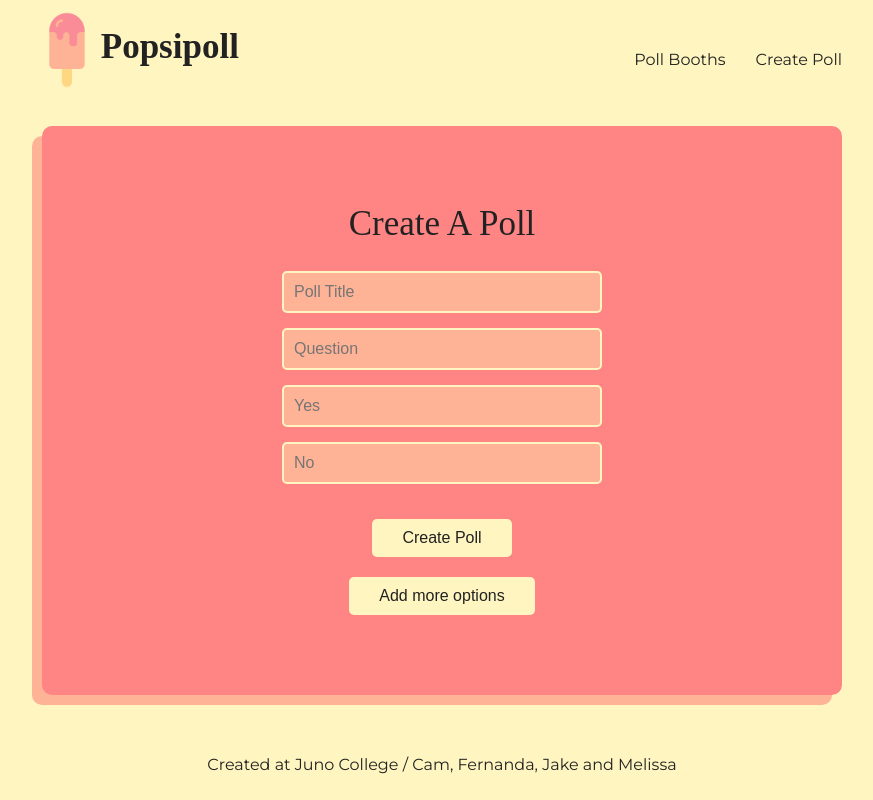
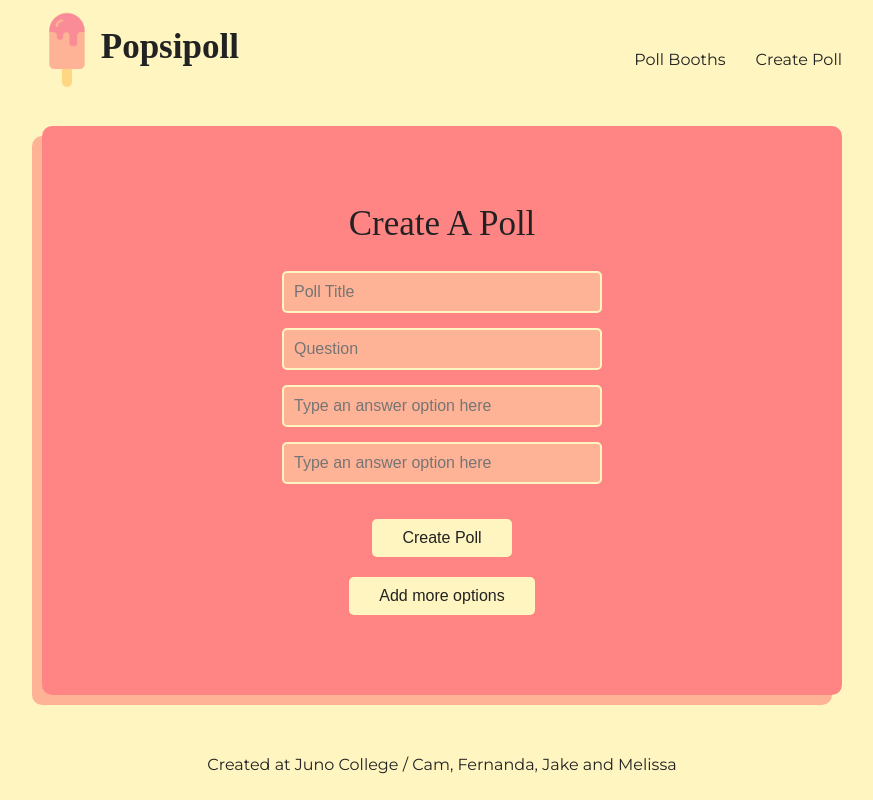
Before and after one commit to fthiesen/popsipoll, a React (Create React App) app: page / in a window 1280 px wide. Shown: the whole page, without its empty margins (198-1071 px from the left). Built offline with nearby package versions, Linux system fonts and the light colour scheme; a web font is replaced by a local one.

Commit message:
finished adding more answers

```diff
--- a/src/App.scss
+++ b/src/App.scss
@@ -154,6 +154,10 @@ main {
     border-radius: 5px;
     padding: 10px;
   }
+  div {
+    width: 100%;
+    text-align: center;
+  }
   .radio {
     margin-bottom: 5px;
     label {
--- a/src/CreatePoll.js
+++ b/src/CreatePoll.js
@@ -16,7 +16,7 @@ function CreatePoll() {
         }
     });
 
-    const [ options, setOptions ] = useState([]);
+    const [ options, setOptions ] = useState(["option1", "option2"]);
 
     const handleSubmit = (e) => {
         e.preventDefault();
@@ -33,13 +33,10 @@ function CreatePoll() {
     }
 
     const handleChange = (e) => {
-
         setFormFields({ ...formFields, [e.target.name]: e.target.value });
-
     }
 
     const handleChangeAnswers = (e) => {
-
         setFormFields({
             ...formFields,
             answers: {
@@ -54,24 +51,23 @@ function CreatePoll() {
 
     const addOptions = () => {
         const answers = Object.keys(formFields.answers);
-        const optionNumber = answers.length;
-        const newOption = {}
-        newOption.option3 = { title: '', votes: 0}
+        const newOption = `option${answers.length + 1}`;
+        answers.push(newOption);
+        setOptions(answers);
 
         setFormFields({
             ...formFields,
             answers: {
                 ...formFields.answers,
-                option3: {
+                [newOption]: {
                     title: '',
                     votes: 0
                 }
             }
         });
-        // answers.push(newOption)
-        console.log(answers);
-        // const newOptions = options + 1;
-        // setOptions(newOptions);
+
+        console.log(formFields);
+        console.log(options);
     }
 
     return (
@@ -82,10 +78,16 @@ function CreatePoll() {
                 <input name="title" id="title" type="text" placeholder="Poll Title" onChange={handleChange} value={formFields.title} required />
                 <label htmlFor="question" className="sr-only">Question</label>
                 <input name="question" id="question" type="text" placeholder="Question" onChange={handleChange} value={formFields.question} required />
-                <label htmlFor="option1" className="sr-only">Option1</label>
-                <input type="text" name="option1" id="option1" className="option" placeholder="Yes" value={formFields.answers.option1.title?formFields.answers.option1.title:""} onChange={handleChangeAnswers} />
-                <label htmlFor="option1" className="sr-only">Option2</label>
-                <input type="text" name="option2" id="option1" className="option" placeholder="No" value={formFields.answers.option2.title?formFields.answers.option2.title:""} onChange={handleChangeAnswers} />
+                {
+                    options.map((answerName, index) => {
+                        return (
+                            <div key={index}>
+                                <label htmlFor={answerName} className="sr-only">Option1</label>
+                                <input type="text" name={answerName} id={answerName} className="option" placeholder="Type an answer option here" value={formFields.answers[answerName].title} onChange={handleChangeAnswers} />
+                            </div>
+                        )
+                    })
+                }
                 <button type='submit'>Create Poll</button>
             </form>
             <button onClick={addOptions}>Add more options</button>
--- a/src/Results.js
+++ b/src/Results.js
@@ -5,7 +5,7 @@ function Results(props) {
 
     const [poll, setPoll] = useState("");
     const [isLoading, setIsLoading] = useState(true);
-
+    const [answersNames, setAnswersNames] = useState([]);
 
     useEffect(() => {
         const key = props.match.params.uniqueKey;
@@ -13,14 +13,19 @@ function Results(props) {
         const dbRef = firebase.database().ref("polls").child(key);
 
         dbRef.once('value', (data) => {
-            setPoll(data.val());
+            const pollData = data.val();
+            setPoll(pollData);
             setIsLoading(false);
+            const answersNames = Object.keys(pollData.answers);
+            setAnswersNames(answersNames);
         })
     }, [props.match.params]);
 
-    let totalCount;
+    let totalCount = 0;
     if (poll) {
-        totalCount = poll.answers.option1.votes + poll.answers.option2.votes;
+        for ( let answer in poll.answers ) {
+            totalCount = totalCount + poll.answers[answer].votes;
+        }
     }
 
     return (
@@ -37,8 +42,13 @@ function Results(props) {
                         <h3>Results</h3>
                         <p><span className="bold">Number of Voters:</span> {totalCount}</p>
                         <p><span className="bold">{poll.question}</span></p>
-                        <p>{poll.answers.option1.title}: {poll.answers.option1.votes}</p>
-                        <p>{poll.answers.option2.title}: {poll.answers.option2.votes}</p>
+                        {
+                            answersNames.map((answerName, index) => {
+                                    return (
+                                        <p key={index}>{poll.answers[answerName].title}: {poll.answers[answerName].votes}</p>
+                                    )
+                            })
+                        }
                     </div>
                     </>
             }
```
